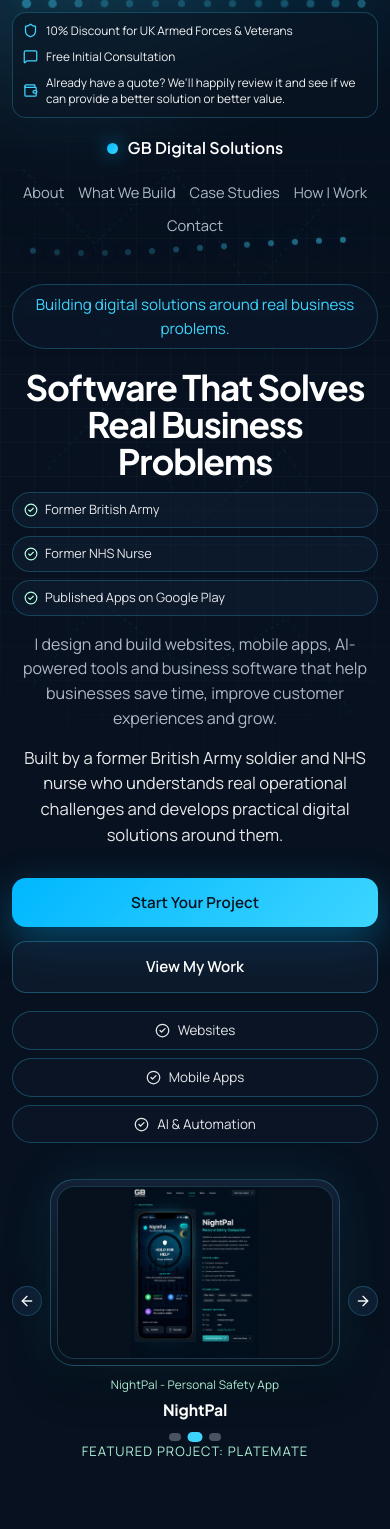
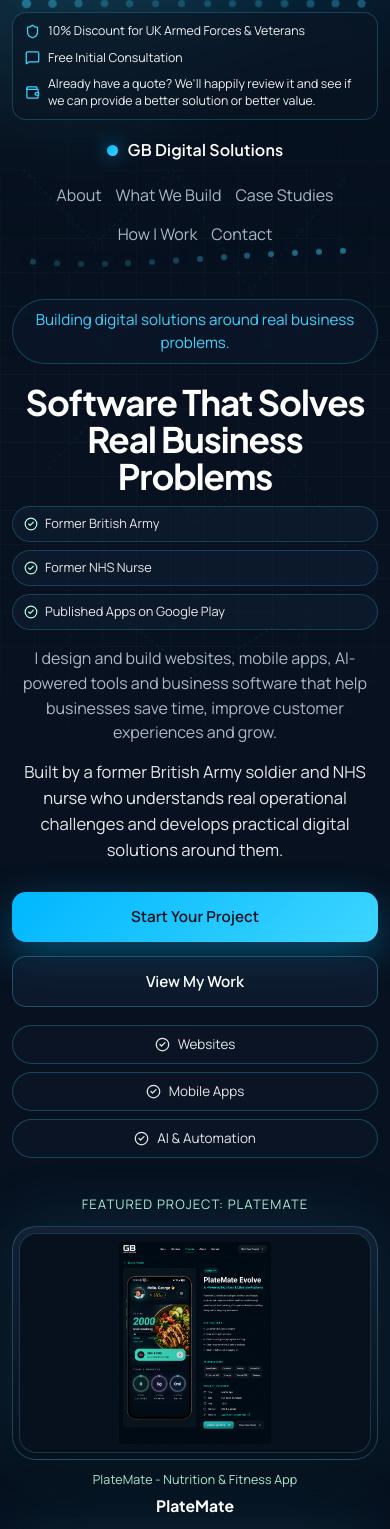
Before and after one commit to georgebrennan932-collab/Gbdigitalsolutions, a React (Vite) app: page / in a window 390 px wide. Shown: the top 1529 px of the page. Built offline with nearby package versions, Linux system fonts and the light colour scheme.

Commit message:
carousel auto

```diff
--- a/src/App.css
+++ b/src/App.css
@@ -1882,30 +1882,30 @@
   .hero-device-screen-real img {
     object-fit: contain;
     object-position: center;
-  }
+      padding: 8px;
 
   .hero-device-meta p {
     font-size: 0.74rem;
     text-align: center;
-  }
+      aspect-ratio: 4 / 5;
 
   .hero-device-meta h3 {
     text-align: center;
-  }
+      object-fit: cover;
 
   .hero-device-stack {
     display: none;
   }
-
-  .hero-device-carousel {
+      display: grid;
+      grid-template-columns: 40px minmax(0, 1fr) 40px;
     display: grid;
-    grid-template-columns: 36px minmax(0, 1fr) 36px;
+      gap: 12px;
     align-items: center;
     gap: 10px;
   }
 
   .hero-device-carousel-card {
-    position: relative;
+      gap: 12px;
     display: grid;
     gap: 10px;
     width: 100%;
@@ -1913,22 +1913,22 @@
   }
 
   .hero-carousel-nav {
-    display: grid;
-    place-items: center;
+      width: 40px;
+      height: 40px;
     width: 36px;
     height: 36px;
     border-radius: 999px;
     border: 1px solid rgba(61, 213, 255, 0.24);
-    background: rgba(19, 34, 56, 0.72);
+      width: min(100%, 460px);
     color: var(--text-main);
     cursor: pointer;
     box-shadow: 0 12px 30px rgba(0, 0, 0, 0.24);
-  }
+      padding: 8px;
 
   .hero-carousel-prev {
     transform: rotate(180deg);
   }
-
+      gap: 12px;
   .hero-carousel-dots {
     display: flex;
     justify-content: center;
```
